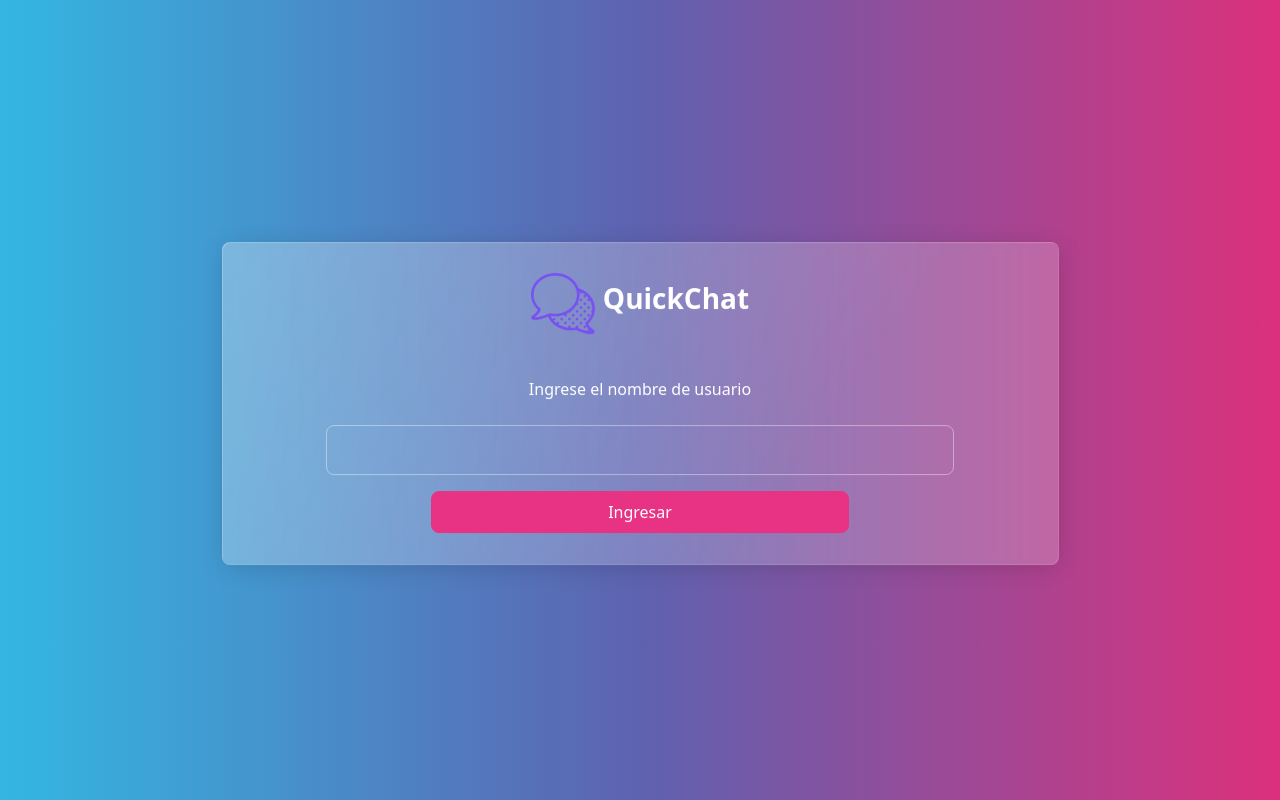
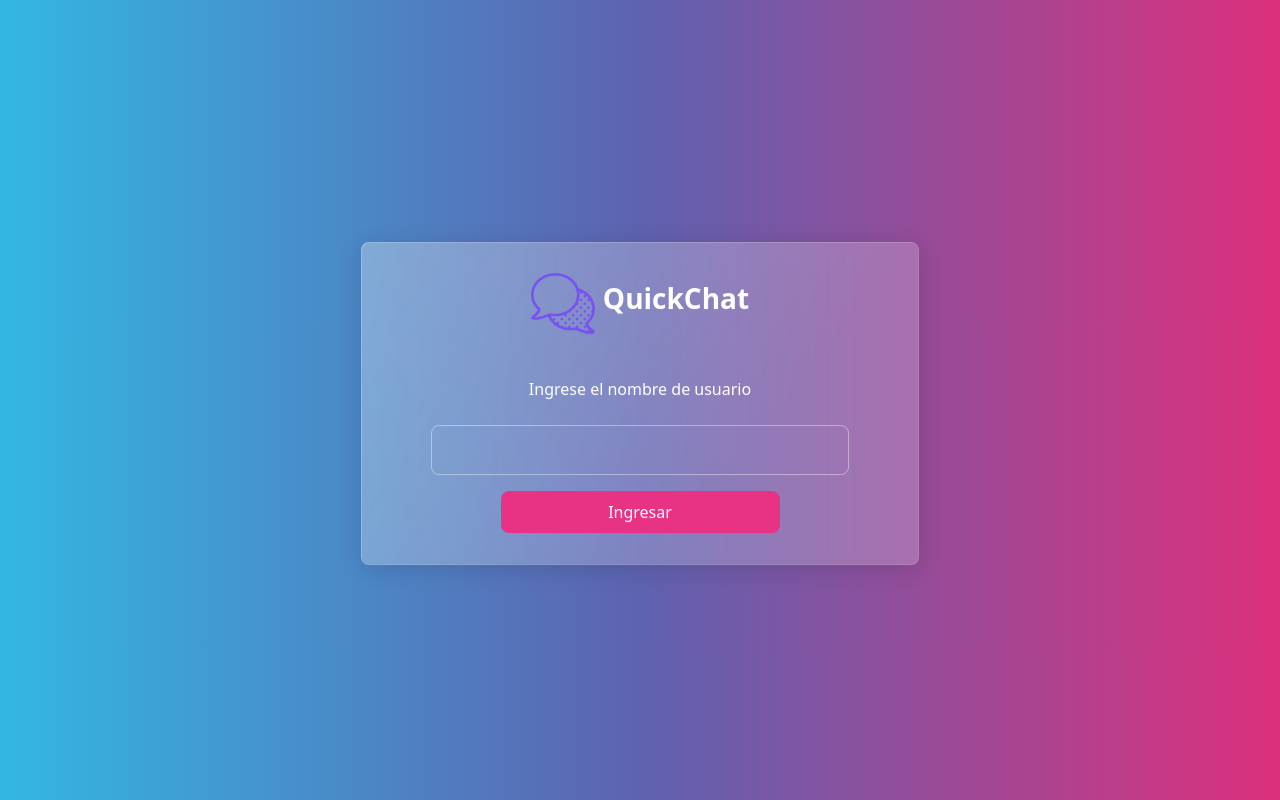
Before and after one commit to astrby/quickChat, a React (Create React App) app in the folder client/: page / in a window 1280 px wide. Built offline with nearby package versions, Linux system fonts and the light colour scheme; no server answers.

Commit message:
Project optimization

```diff
--- a/client/src/components/Join.jsx
+++ b/client/src/components/Join.jsx
@@ -15,6 +15,7 @@ const Join = () => {
   const navigate = useNavigate();
   const setUsername = localStorage((state)=>state.setUsername);
   const[height, setHeight] = useState('');
+  const[boxWidth, setBoxWidth] = useState('');
 
   const login = (e) =>{
     e.preventDefault();
@@ -29,8 +30,10 @@ const Join = () => {
   useEffect(()=>{
     if(isMobile){
       setHeight('translateY(50%)')
+      setBoxWidth('w-75')
     }else{
       setHeight('translateY(75%)')
+      setBoxWidth('w-50')
     }
   },[])
 
@@ -38,7 +41,7 @@ const Join = () => {
     <>
     {
       <Container className='text-center'>
-        <Card className='w-75 mx-auto' style={{transform: height}}>
+        <Card className = {boxWidth+' mx-auto'} style={{transform: height}}>
           <Form.Label className='mt-2 mx-auto'><img src={logo} style={{width: '4rem', marginRight: '0.5rem'}}/><h3 style={{display: 'inline-block', paddingTop: '1.5rem', color: 'white'}}>QuickChat</h3></Form.Label>
               <Form className='w-100 mx-auto'>
                   <Form.Label className='mt-3'>Ingrese el nombre de usuario</Form.Label>
```
